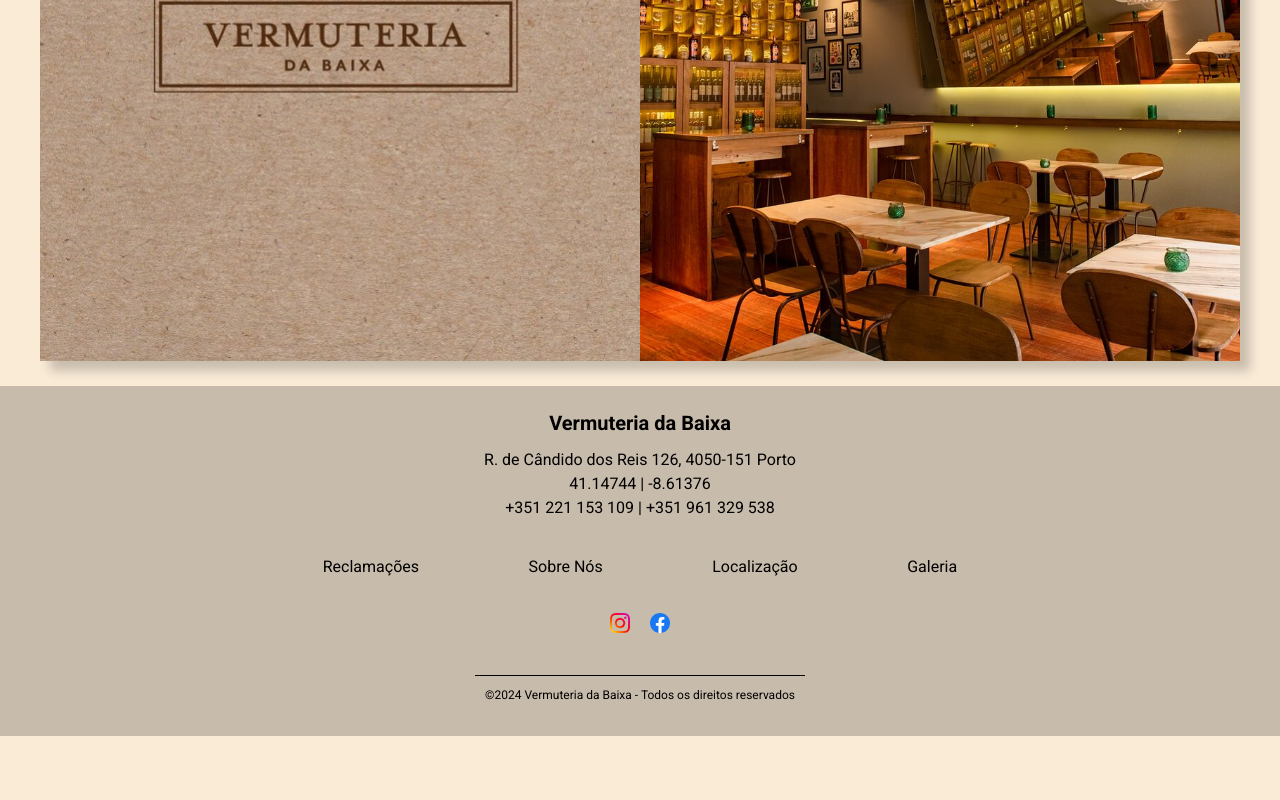
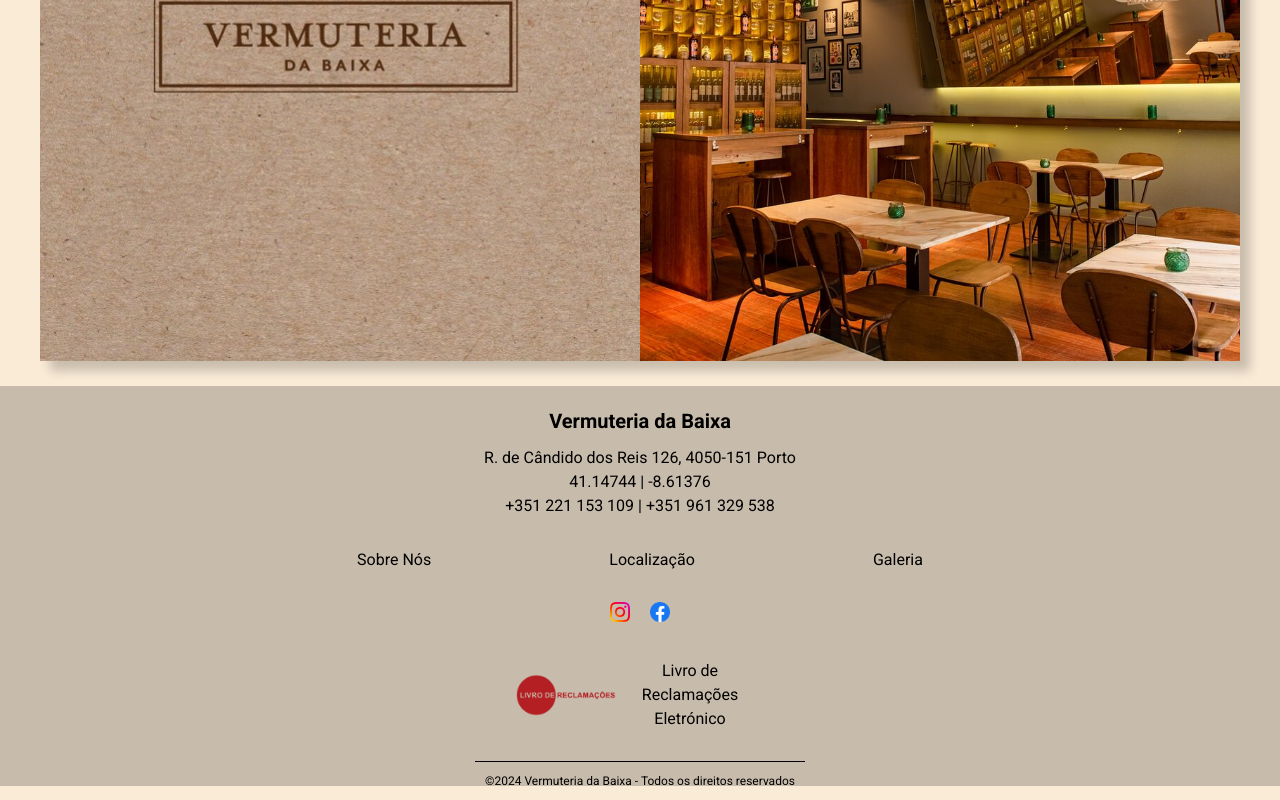
Before and after one commit to jpbs18/Vermut, a React (Vite) app: page / in a window 1280 px wide. Shown: the part 1664-2464 px from the top of the page. Before the commit the page ends 2400 px from the top, so only its background shows below. Built offline with nearby package versions, Linux system fonts and the light colour scheme.

Commit message:
Added link to complaints book

```diff
--- a/components/Footer.jsx
+++ b/components/Footer.jsx
@@ -16,22 +16,21 @@
         <p>+351 221 153 109 | +351 961 329 538</p>
       </div>
 
-      {!isMobile && <div className="navigation">
+      {!isMobile && (
+        <div className="navigation">
           <ul className="navigation-list">
             <li>
-            <a>{claims}</a>
+              <a href="">{about}</a>
             </li>
             <li>
-            <a>{about}</a>
+              <a href="">{localization}</a>
             </li>
             <li>
-            <a>{localization}</a>
-          </li>
-          <li>
-            <a>{gallery}</a>
+              <a href="">{gallery}</a>
             </li>
           </ul>
-      </div>}
+        </div>
+      )}
 
       <div className="social-apps">
         <a
@@ -52,10 +51,19 @@
         </a>
       </div>
 
+      <div className="claims">
+        <img src="livro-reclamacoes.png" alt="claims book" />
+        <a
+          target="_blank"
+          rel="noreferrer"
+          href="https://www.livroreclamacoes.pt/Inicio/"
+        >
+          {claims}
+        </a>
+      </div>
+
       <div className="copy-rights">
-        <p id="rights">
-          &copy;2024 Vermuteria da Baixa - {rights}{' '}
-        </p>
+        <p id="rights">&copy;2024 Vermuteria da Baixa - {rights} </p>
       </div>
     </footer>
   );
--- a/index.css
+++ b/index.css
@@ -35,6 +35,7 @@
 
 a {
   text-decoration: none;
+  color:black;
   cursor: pointer;
   transition: 0.5s;
 }
@@ -141,7 +142,7 @@
 footer {
   background-color: rgba(0, 0, 0, 0.203);
   margin-top: auto;
-  height: 35rem;
+  height: 40rem;
   display: flex;
   flex-direction: column;
   justify-content: space-around;
@@ -177,6 +178,17 @@
   width: 60%;
 }
 
+footer .claims {
+  display: flex;
+  width: 20%;
+  justify-content: space-around;
+  align-items: center;
+}
+
+footer .claims img {
+  width: 10rem;
+}
+
 footer .social-apps {
   display: flex;
   justify-content: center;
--- a/utils/translation.js
+++ b/utils/translation.js
@@ -4,7 +4,7 @@
     localization: 'Localização',
     menu: 'Menu',
     gallery: 'Galeria',
-    claims: 'Reclamações',
+    claims: 'Livro de Reclamações Eletrónico',
     rights: 'Todos os direitos reservados',
   },
   uk: {
@@ -12,7 +12,7 @@
     localization: 'Localization',
     menu: 'Menu',
     gallery: 'Gallery',
-    claims: 'Claims',
+    claims: 'Electronic Complaints Book',
     rights: 'All rights reserved',
   },
 };
```
Also changed, not shown: public/livro-reclamacoes.png (added). Lines whose indentation alone changed are shown as unchanged.
